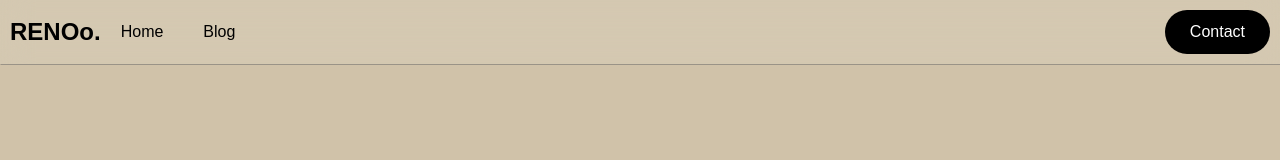
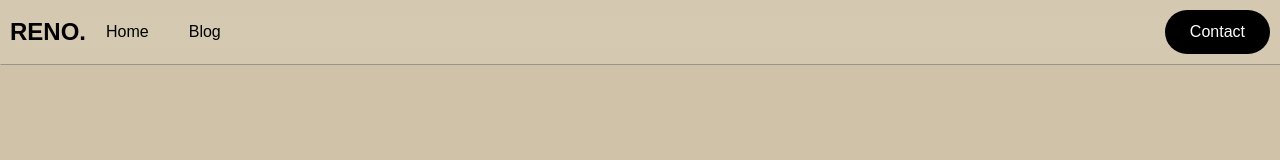
Before and after one commit to reno01111/reno-web, a Next.js app: page / in a window 1280 px wide. Shown: the top 160 px of the page. Built offline with nearby package versions, Linux system fonts and the light colour scheme.

Commit message:
ヘッダーたいぽ修正

```diff
--- a/pages/header/_header.tsx
+++ b/pages/header/_header.tsx
@@ -14,7 +14,7 @@ function Header() {
       <nav className="header_nav">
         <div className="header_nav_left">
           <div>
-            <Link href="/">RENOo.</Link>
+            <Link href="/">RENO.</Link>
           </div>
           <ul className="header_link">
             <li>
```
